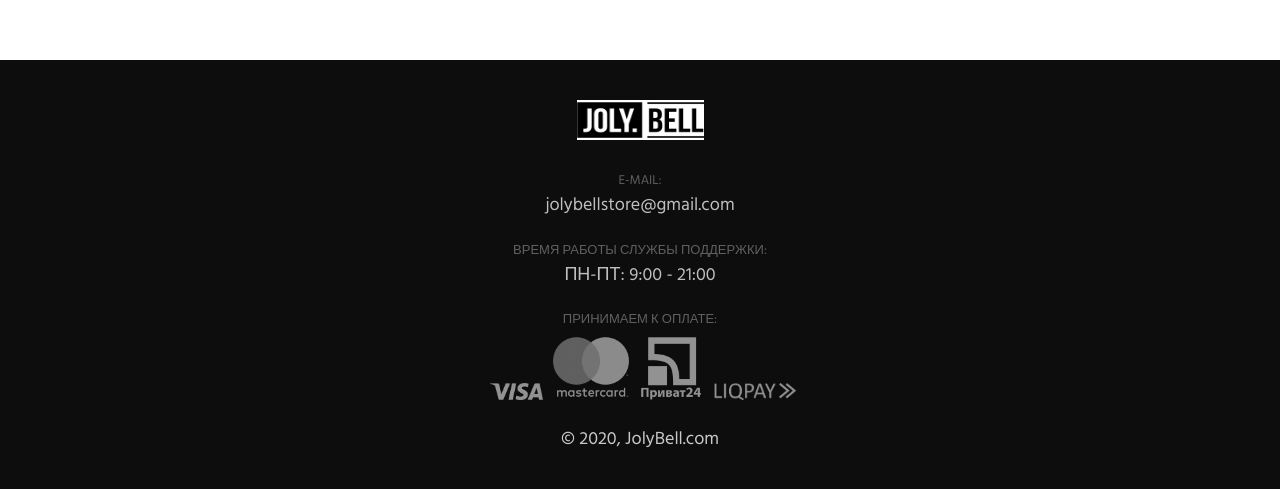
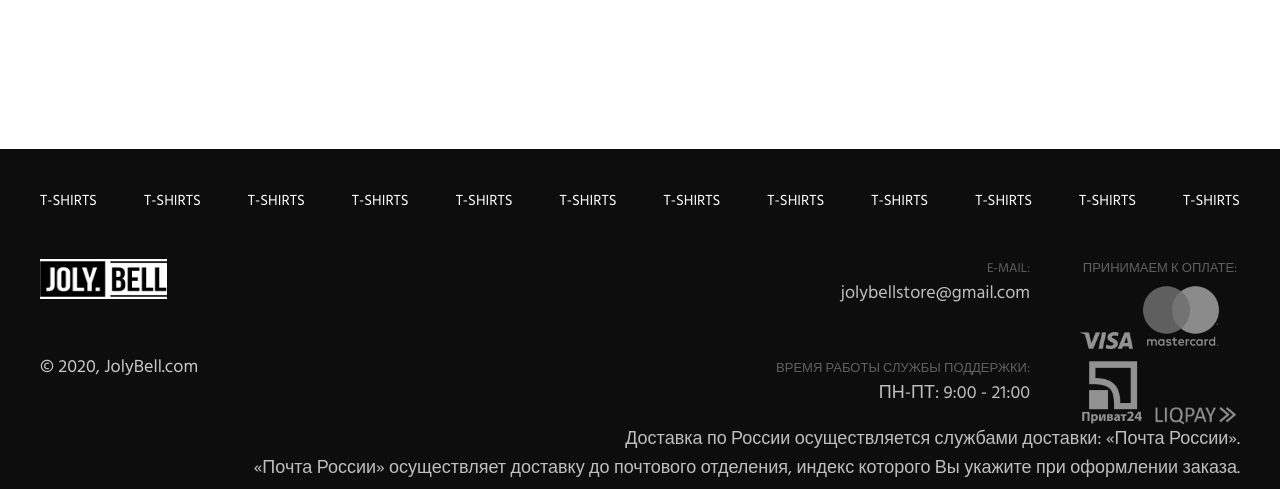
Before and after one commit to nihadelekberzade/Joly-Bell, a React (Create React App) app: page / in a window 1280 px wide. Shown: the part 311-800 px from the top of the page. Built offline with nearby package versions, Linux system fonts and the light colour scheme.

Commit message:
Footer is fully responsive

```diff
--- a/src/components/Footer/Footer.js
+++ b/src/components/Footer/Footer.js
@@ -1,38 +1,27 @@
 import './footer.css'
-import {images} from '../../img/images'
+import { images } from '../../img/images'
 import React from 'react'
+import NavMenu from '../NavMenu/NavMenu'
 
 export default function Footer() {
 
     return (
         <footer className='footer'>
             <div className='footer__content'>
+                <div className='footer__nav-menu'>
+                    <NavMenu />
+                </div>
 
 
-                <ul className='footer__menu'>
-                    <li>T-shirts</li>
-                    <li>T-shirts</li>
-                    <li>T-shirts</li>
-                    <li>T-shirts</li>
-                    <li>T-shirts</li>
-                    <li>T-shirts</li>
-                    <li>T-shirts</li>
-                    <li>T-shirts</li>
-                    <li>T-shirts</li>
-                    <li>T-shirts</li>
-                    <li>T-shirts</li>
-                    <li>T-shirts</li>
-                </ul>
-
-                <img
+                <img className='footer-logo'
                     alt='footer logo'
-                    src={require('../../img/JolyBell_logo.jpg')}
-                    className='footer-logo' />
-                <div className='email-container'>
+                    src={images.logo}>
+                </img>
+                <div className='footer__email-container'>
                     <div className='prefix email-prefix'>e-mail:</div>
                     <span className='email'>jolybellstore@gmail.com</span>
                 </div>
-                <div className='support-time-container'>
+                <div className='footer__support-time-container'>
                     <div className='prefix support-time-prefix'>ВРЕМЯ РАБОТЫ СЛУЖБЫ ПОДДЕРЖКИ:</div>
                     <span className='support-period'>ПН-ПТ: 9:00 - 21:00</span>
                 </div>
@@ -44,25 +33,25 @@ export default function Footer() {
                             <img
                                 className='payment-item-visa'
                                 src={images.visa}
-                            alt='payment'/>
+                                alt='payment' />
                         </li>
                         <li>
                             <img
                                 className='payment-item-mastercard'
                                 src={images.master_card}
-                            alt='payment'/>
+                                alt='payment' />
                         </li>
                         <li>
                             <img
                                 className='payment-item-privat'
                                 src={images.privat}
-                            alt='payment'/>
+                                alt='payment' />
                         </li>
                         <li>
                             <img
                                 className='payment-item-liqpay'
                                 src={images.liqpay}
-                            alt='payment'/>
+                                alt='payment' />
                         </li>
                     </ul>
                 </div>
@@ -70,6 +59,12 @@ export default function Footer() {
                 <div className='footer__copyright'>
                     © 2020, JolyBell.com
                 </div>
+                <div className='footer__delivery-text'>
+                    Доставка по России осуществляется службами доставки: «Почта России».
+                <br />
+                «Почта России» осуществляет доставку до почтового отделения, индекс которого Вы укажите при оформлении заказа.
+
+                </div>
             </div>
 
         </footer>
--- a/src/components/Footer/footer.css
+++ b/src/components/Footer/footer.css
@@ -6,6 +6,18 @@
   padding: 40px;
   color: #bfbfbf;
   font-size: 18px;
+}
+
+@media (min-width: 1024px) {
+  .footer {
+    height: 340px;
+  }
+}
+
+@media (min-width: 1600px) {
+  .footer {
+    height: 269px;
+  }
 }
 
 .footer .prefix {
@@ -18,14 +30,62 @@
 .footer__content {
   width: 300px;
   margin: 0 auto;
+  position: relative;
 }
 
-.footer__content > div {
-  margin-top: 20px;
+@media (max-width: 1024px) {
+  .footer__content > div {
+    margin-top: 20px;
+  }
+}
+
+@media (min-width: 1024px) {
+  .footer__content {
+    width: 100%;
+    height: 100%;
+    display: -webkit-box;
+    display: -ms-flexbox;
+    display: flex;
+    -ms-flex-wrap: wrap;
+        flex-wrap: wrap;
+    -webkit-box-pack: justify;
+        -ms-flex-pack: justify;
+            justify-content: space-between;
+    -webkit-box-align: start;
+        -ms-flex-align: start;
+            align-items: flex-start;
+  }
+}
+
+.footer__nav-menu {
+  display: none;
+  width: 100%;
+}
+
+@media (min-width: 1024px) {
+  .footer__nav-menu {
+    display: initial;
+  }
+}
+
+@media (min-width: 1600px) {
+  .footer__nav-menu {
+    width: 1000px;
+    margin-right: auto;
+  }
 }
 
 .footer__menu {
   display: none;
+}
+
+@media (min-width: 1024px) {
+  .footer__menu {
+    display: -webkit-box;
+    display: -ms-flexbox;
+    display: flex;
+    width: 100%;
+  }
 }
 
 .footer .footer-logo {
@@ -33,8 +93,12 @@
   height: 40px;
 }
 
-.footer .email-container .email {
-  font-size: 18px;
+@media (min-width: 1024px) {
+  .footer .footer-logo {
+    position: absolute;
+    top: 70px;
+    left: 0;
+  }
 }
 
 .footer__payment-methods .payment-list {
@@ -69,9 +133,79 @@
   height: 17px;
 }
 
+@media (min-width: 1024px) {
+  .footer__payment-methods {
+    position: absolute;
+    top: 70px;
+    right: 0;
+  }
+  .footer__payment-methods .payment-list {
+    width: 160px;
+    -ms-flex-wrap: wrap;
+        flex-wrap: wrap;
+  }
+}
+
+@media (min-width: 1600px) {
+  .footer__payment-methods {
+    top: 0;
+  }
+}
+
+@media (min-width: 1024px) {
+  .footer__email-container {
+    position: absolute;
+    top: 70px;
+    right: 210px;
+    text-align: right;
+  }
+}
+
+@media (min-width: 1600px) {
+  .footer__email-container {
+    top: 0;
+  }
+}
+
+@media (min-width: 1024px) {
+  .footer__support-time-container {
+    position: absolute;
+    top: 170px;
+    right: 210px;
+    text-align: right;
+  }
+}
+
+@media (min-width: 1600px) {
+  .footer__support-time-container {
+    top: 80px;
+  }
+}
+
 .footer__copyright {
-  font-size: 18px;
   line-height: 100%;
   color: #c9c9c9;
 }
+
+@media (min-width: 1024px) {
+  .footer__copyright {
+    position: absolute;
+    top: 170px;
+    left: 0;
+  }
+}
+
+.footer__delivery-text {
+  display: none;
+}
+
+@media (min-width: 1024px) {
+  .footer__delivery-text {
+    display: initial;
+    text-align: right;
+    position: absolute;
+    bottom: -35px;
+    right: 0;
+  }
+}
 /*# sourceMappingURL=footer.css.map */
--- a/src/components/Footer/footer.scss
+++ b/src/components/Footer/footer.scss
@@ -6,6 +6,12 @@
     padding: 40px;
     color: #bfbfbf;
     font-size: 18px;
+    @media(min-width:1024px) {
+        height: 340px;
+    }
+    @media(min-width:1600px) {
+        height: 269px;
+    }
 
     .prefix {
         font-size: 13px;
@@ -13,28 +19,59 @@
         color: #616060;
         text-transform: uppercase;
     }
-
-
     &__content {
         width: 300px;
         margin: 0 auto;
+        position: relative;
+
 
         & > div  {
-            margin-top: 20px;
+            @media (max-width:1024px){
+                margin-top: 20px;
+            }
         }
+        @media (min-width:1024px) {
+            width: 100%;
+            height: 100%;
+            display: flex;
+            flex-wrap: wrap;
+            justify-content: space-between;
+            align-items: flex-start;
+        }
+    }
+
+    &__nav-menu {
+        display: none;
+        width: 100%;
+        @media (min-width:1024px){
+            display: initial;
+        }
+        @media (min-width:1600px){
+            width: 1000px;
+            margin-right: auto;
+        }
+
     }
     &__menu {
         display: none;
+
+       @media (min-width:1024px) {
+           display: flex;
+           width: 100%;
+       }
     }
     .footer-logo {
         width: 127px;
         height: 40px;
-    }
-    .email-container {
-        .email {
-            font-size: 18px;
+        @media (min-width: 1024px) {
+            position: absolute;
+            top: 70px;
+            left: 0;
         }
     }
+
+
+
 
     &__payment-methods {
         .payment-list {
@@ -58,14 +95,71 @@
             .payment-item-liqpay {
                 width: 83.3px;
                 height: 17px;
+
             }
+
+
+        }
+        @media (min-width: 1024px) {
+            position: absolute;
+            top: 70px;
+            right: 0;
+
+            .payment-list {
+                width: 160px;
+                flex-wrap: wrap;
+            }
+        }
+        @media (min-width:1600px){
+            top: 0;
         }
     }
 
+    &__email-container {
+        @media (min-width: 1024px) {
+            position: absolute;
+            top: 70px;
+            right: 210px;
+            text-align: right;
+        }
+        @media (min-width:1600px){
+           top: 0;
+        }
+    }
+
+    &__support-time-container {
+        @media (min-width: 1024px) {
+            position: absolute;
+            top: 170px;
+            right: 210px;
+            text-align: right;
+        }
+        @media (min-width:1600px){
+            top: 80px;
+        }
+
+    }
+
     &__copyright {
-        font-size: 18px;
         line-height: 100%;
         color: #c9c9c9;
+        @media (min-width: 1024px) {
+            position: absolute;
+            top: 170px;
+            left: 0;
+        }
+
+    }
+
+    &__delivery-text {
+        display: none;
+        @media (min-width: 1024px) {
+            display: initial;
+            text-align: right;
+            position: absolute;
+            bottom: -35px;
+            right: 0;
+        }
     }
 
 
--- /dev/null
+++ b/src/components/NavMenu/NavMenu.js
@@ -0,0 +1,45 @@
+import './navMenu.css'
+import React from 'react'
+
+export default function NavMenu() {
+    return (
+        <ul className='nav-list'>
+            <li className='nav-list__item'>
+                T-shirts
+                </li>
+            <li className='nav-list__item'>
+                T-shirts
+                </li>
+            <li className='nav-list__item'>
+                T-shirts
+                </li>
+            <li className='nav-list__item'>
+                T-shirts
+                </li>
+            <li className='nav-list__item'>
+                T-shirts
+                </li>
+            <li className='nav-list__item'>
+                T-shirts
+                </li>
+            <li className='nav-list__item'>
+                T-shirts
+                </li>
+            <li className='nav-list__item'>
+                T-shirts
+                </li>
+            <li className='nav-list__item'>
+                T-shirts
+                </li>
+            <li className='nav-list__item'>
+                T-shirts
+                </li>
+            <li className='nav-list__item'>
+                T-shirts
+                </li>
+            <li className='nav-list__item'>
+                T-shirts
+                </li>
+        </ul>
+    )
+}
--- /dev/null
+++ b/src/components/NavMenu/navMenu.css
@@ -0,0 +1,41 @@
+.nav-list {
+  display: -webkit-box;
+  display: -ms-flexbox;
+  display: flex;
+  -webkit-box-pack: justify;
+      -ms-flex-pack: justify;
+          justify-content: space-between;
+}
+
+.nav-list__item {
+  font-size: 15px;
+  font-weight: 400;
+  color: #fff !important;
+  text-transform: uppercase;
+  position: relative;
+  cursor: pointer;
+}
+
+.nav-list__item::after {
+  content: '';
+  position: absolute;
+  bottom: 0;
+  left: 0;
+  width: 100%;
+  background: #fff;
+  -webkit-transform: scaleX(0);
+          transform: scaleX(0);
+  height: 1px;
+  -webkit-transition: -webkit-transform .5s ease;
+  transition: -webkit-transform .5s ease;
+  transition: transform .5s ease;
+  transition: transform .5s ease, -webkit-transform .5s ease;
+}
+
+.nav-list__item:hover::after {
+  -webkit-transform: scaleX(1);
+          transform: scaleX(1);
+  -webkit-transform-origin: center;
+          transform-origin: center;
+}
+/*# sourceMappingURL=navMenu.css.map */
--- /dev/null
+++ b/src/components/NavMenu/navMenu.scss
@@ -0,0 +1,30 @@
+.nav-list {
+    display: flex;
+    justify-content: space-between;
+
+
+    &__item {
+        font-size: 15px;
+        font-weight: 400;
+        color: #fff !important;
+        text-transform: uppercase;
+        position: relative;
+        cursor: pointer;
+
+        &::after {
+            content: '';
+            position: absolute;
+            bottom: 0;
+            left: 0;
+            width: 100%;
+            background: #fff;
+            transform: scaleX(0);
+            height: 1px;
+            transition: transform .5s ease;
+        }
+        &:hover::after {
+            transform: scaleX(1);
+            transform-origin: center;
+        }
+    }
+}
--- a/src/img/images.js
+++ b/src/img/images.js
@@ -3,11 +3,13 @@ import visa from './Payment-methods/visa.png.pagespeed.ce.F417aLIdfl.png'
 import master_card from './Payment-methods/mastercard.png.pagespeed.ce.KoE7edZKXQ.png'
 import privat from './Payment-methods/privat24.png.pagespeed.ce.S_QnAxJzat.png'
 import liqpay from './Payment-methods/liqpay.png.pagespeed.ce.Mjx9db5u5b.png'
+import logo from './JolyBell_logo.jpg'
 
 
 
 export const images =
 Object.freeze({
     user_logo,
-    visa,master_card,privat,liqpay
+    visa,master_card,privat,liqpay,
+    logo
 });
```
Also changed, not shown: 2 other files (tests, documents, lock files or other folders). Lines whose indentation alone changed are shown as unchanged.
